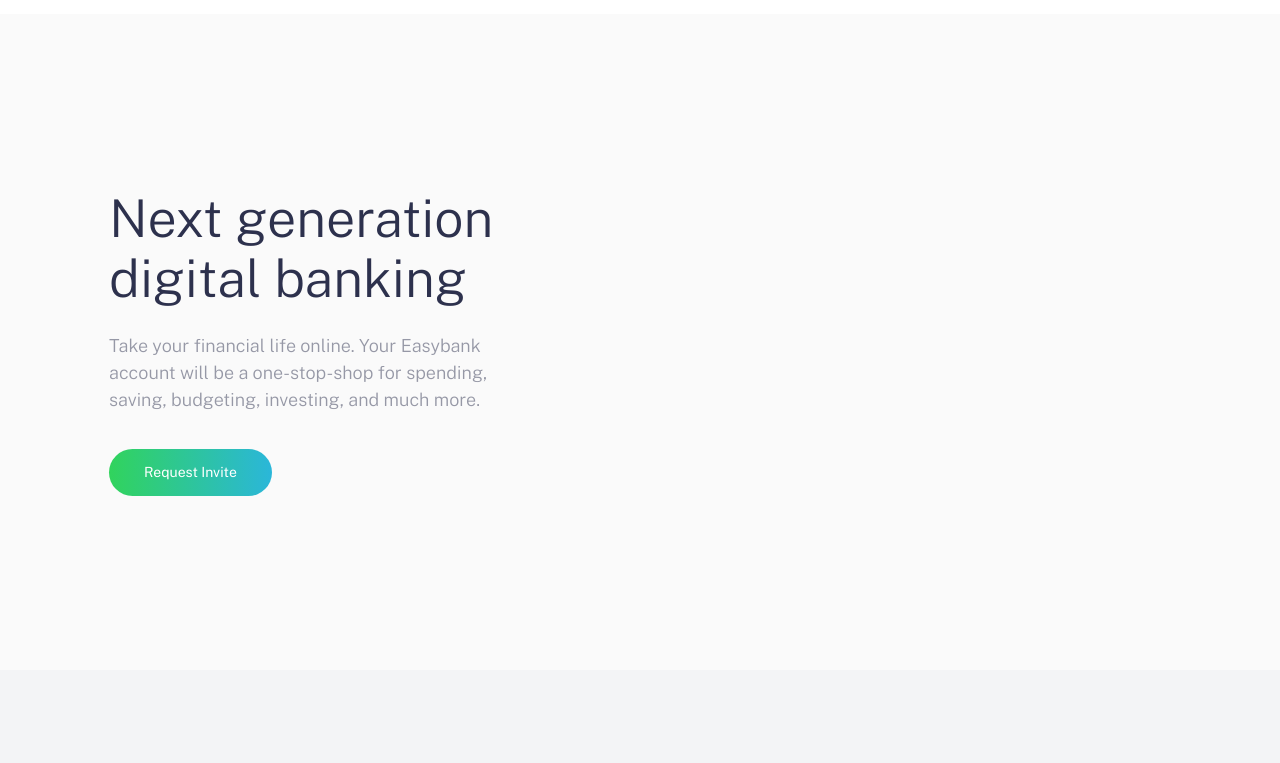
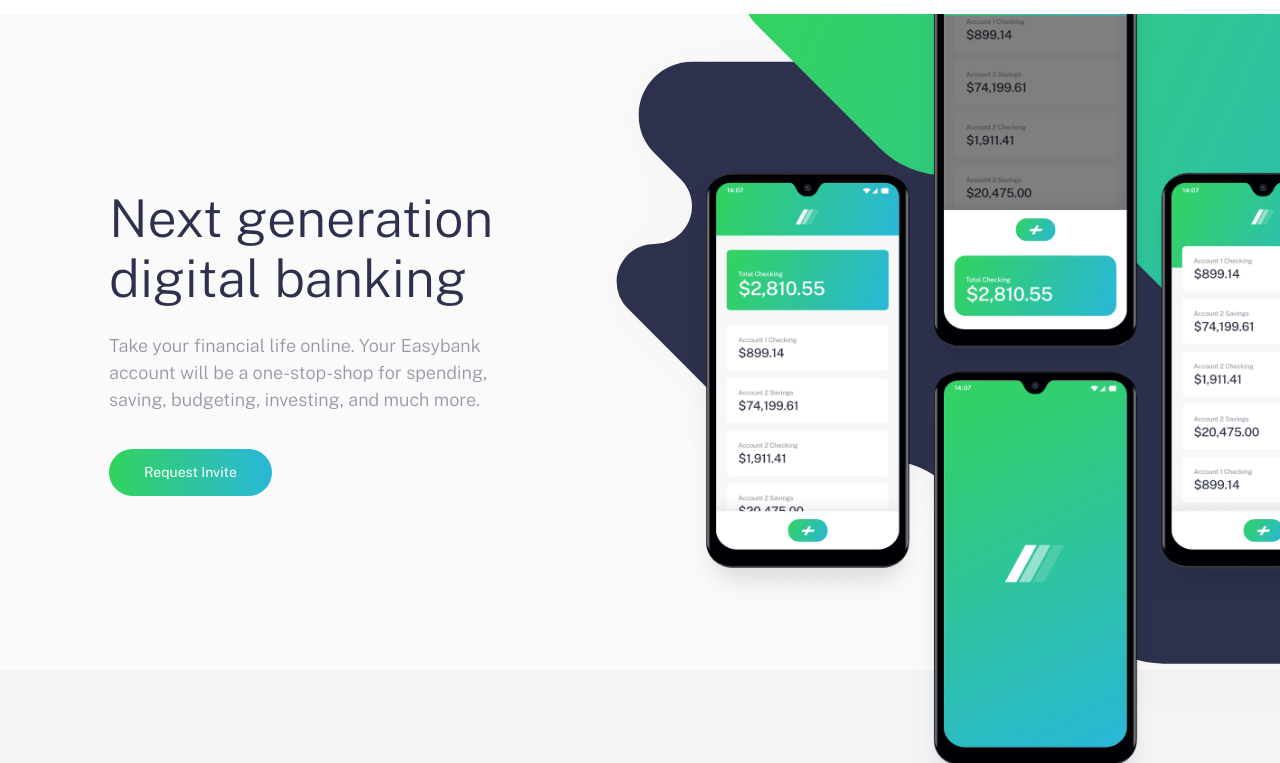
Before and after one commit to yusuf-abdoul/-Easybank, a plain HTML site: page index.html in a window 1280 px wide. Shown: the part 66-829 px from the top of the page. Drawn offline with nearby package versions, Linux system fonts and the light colour scheme.

Commit message:
fixed image error

```diff
--- a/app/scss/_hero.scss
+++ b/app/scss/_hero.scss
@@ -11,7 +11,7 @@
     &__image {
         //border: 1px solid red;
         position: relative;
-        background-image: url('./images/bg-intro-mobile.svg');
+        background-image: url('~assets/images/bg-intro-mobile.svg');
         background-size: cover;
         background-repeat: no-repeat;
         background-position: center center;
@@ -40,7 +40,7 @@
                 content: "";
                 position: absolute;
                 //height: 100%;
-                background-image: url("./images/bg-intro-desktop.svg");
+                background-image: url("../../images/bg-intro-desktop.svg");
                 width: 140%;
                 height: 112%;
                 background-size: 132%;
@@ -53,7 +53,7 @@
             position: absolute;
             width: 100%;
             height: 100%;
-            background-image: url("images/image-mockups.png");
+            background-image: url("../../images/image-mockups.png");
             background-size: 80%;
             background-repeat: no-repeat;
             background-position: center 90%;
```
Also changed, not shown: app/scss/style.css, 1 other file.
